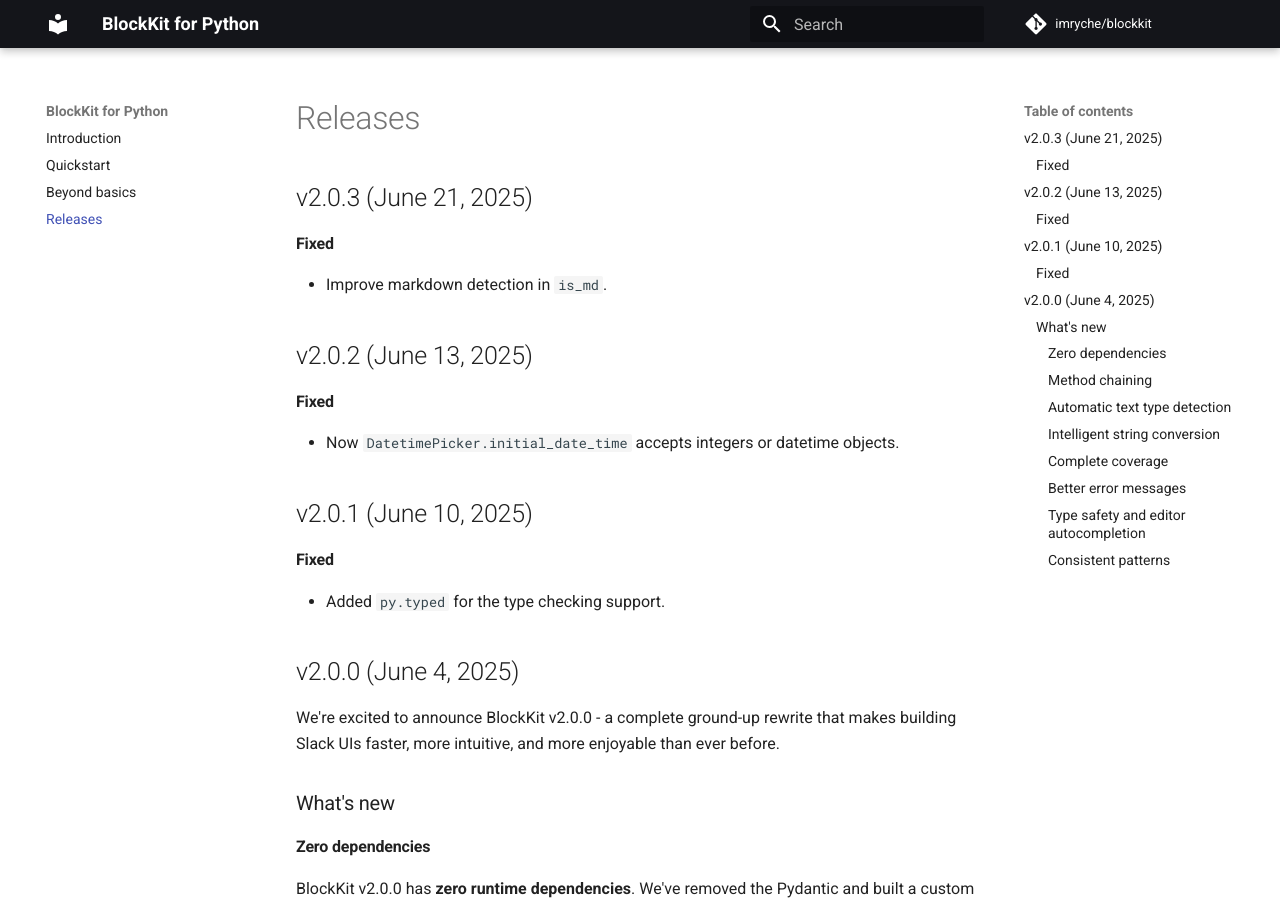
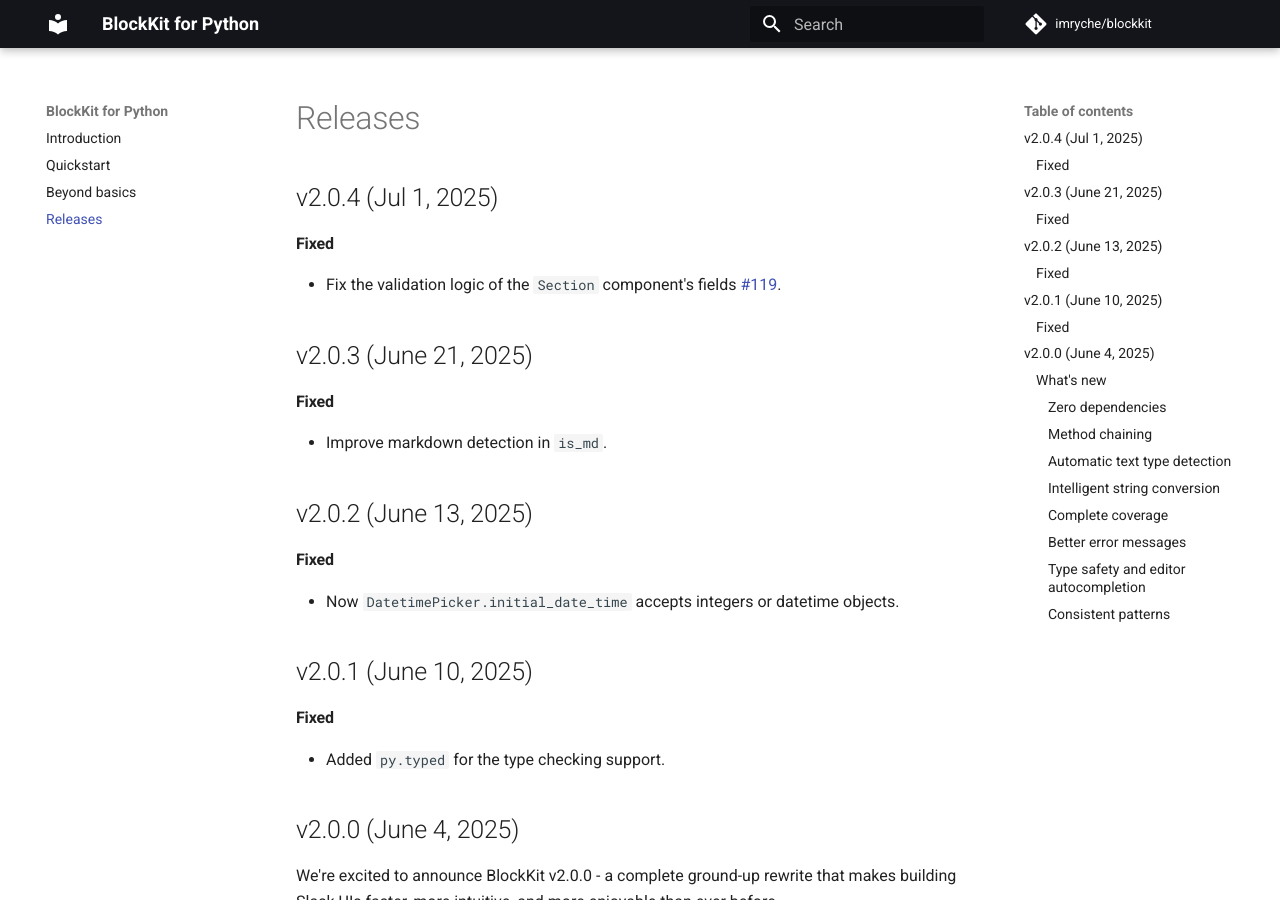
Before and after one commit to imryche/blockkit, an MkDocs documentation site: the page built from docs/releases.md, in a window 1280 px wide and 900 px high. Built offline with MkDocs 1.6.1 and Material for MkDocs 9.7.7, drawn with Linux system fonts in a browser that asks for light colours; comment, search, counter and statistics services are not loaded.

Commit message:
bump the project version

```diff
--- a/docs/releases.md
+++ b/docs/releases.md
@@ -1,6 +1,13 @@
 ---
 toc_depth: 2
 ---
+
+## v2.0.4 (Jul 1, 2025)
+
+#### Fixed
+
+- Fix the validation logic of the `Section` component's fields
+  [#119](https://github.com/imryche/blockkit/pull/119).
 
 ## v2.0.3 (June 21, 2025)
 
--- a/pyproject.toml
+++ b/pyproject.toml
@@ -4,7 +4,7 @@
 
 [project]
 name = "blockkit"
-version = "2.0.3"
+version = "2.0.4"
 authors = [{ name = "Dima Czernyszow", email = "imryche13@gmail.com" }]
 description = "A fast way to build Block Kit interfaces in Python"
 readme = "README.md"
```
